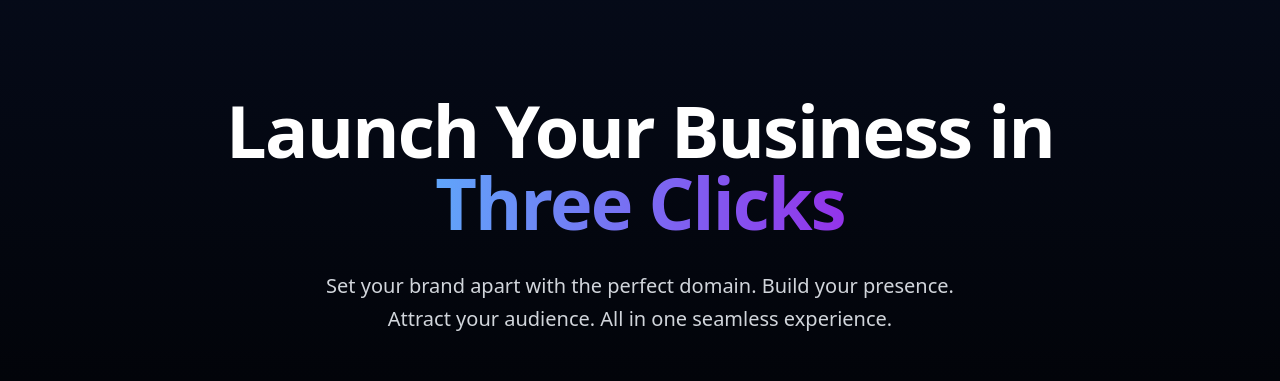
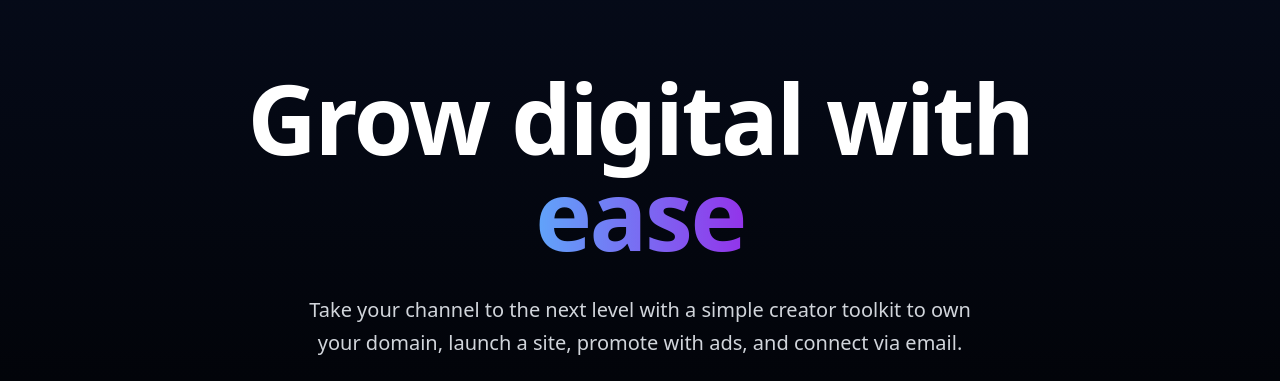
Before and after one commit to romanvieito/simplerb, a Next.js app: page / in a window 1280 px wide. Shown: the part 169-550 px from the top of the page. Built offline with nearby package versions, Linux system fonts and the light colour scheme; no server answers.

Commit message:
new text

```diff
--- a/pages/index.tsx
+++ b/pages/index.tsx
@@ -32,15 +32,14 @@ const Home: NextPage = () => {
         <div className="absolute inset-0 bg-gradient-to-b from-blue-900/20 to-black/95 z-0"></div>
         <Container maxWidth="lg" className="relative z-10">
           <div className="max-w-4xl mx-auto text-center">
-            <h1 className="text-7xl font-bold mb-8 tracking-tight">
-              Launch Your Business in{" "}
+            <h1 className="text-8xl font-bold mb-8 tracking-tight">
+              Grow digital with {" "}
               <span className="bg-clip-text text-transparent bg-gradient-to-r from-blue-400 to-purple-600">
-                Three Clicks
+                ease
               </span>
             </h1>
             <p className="text-xl text-gray-300 mb-12 max-w-2xl mx-auto leading-relaxed">
-              Set your brand apart with the perfect domain. Build your presence. Attract your audience.
-              All in one seamless experience.
+              Take your channel to the next level with a simple creator toolkit to own your domain, launch a site, promote with ads, and connect via email.
             </p>
             <div className="flex gap-4 justify-center">
               <a
```
